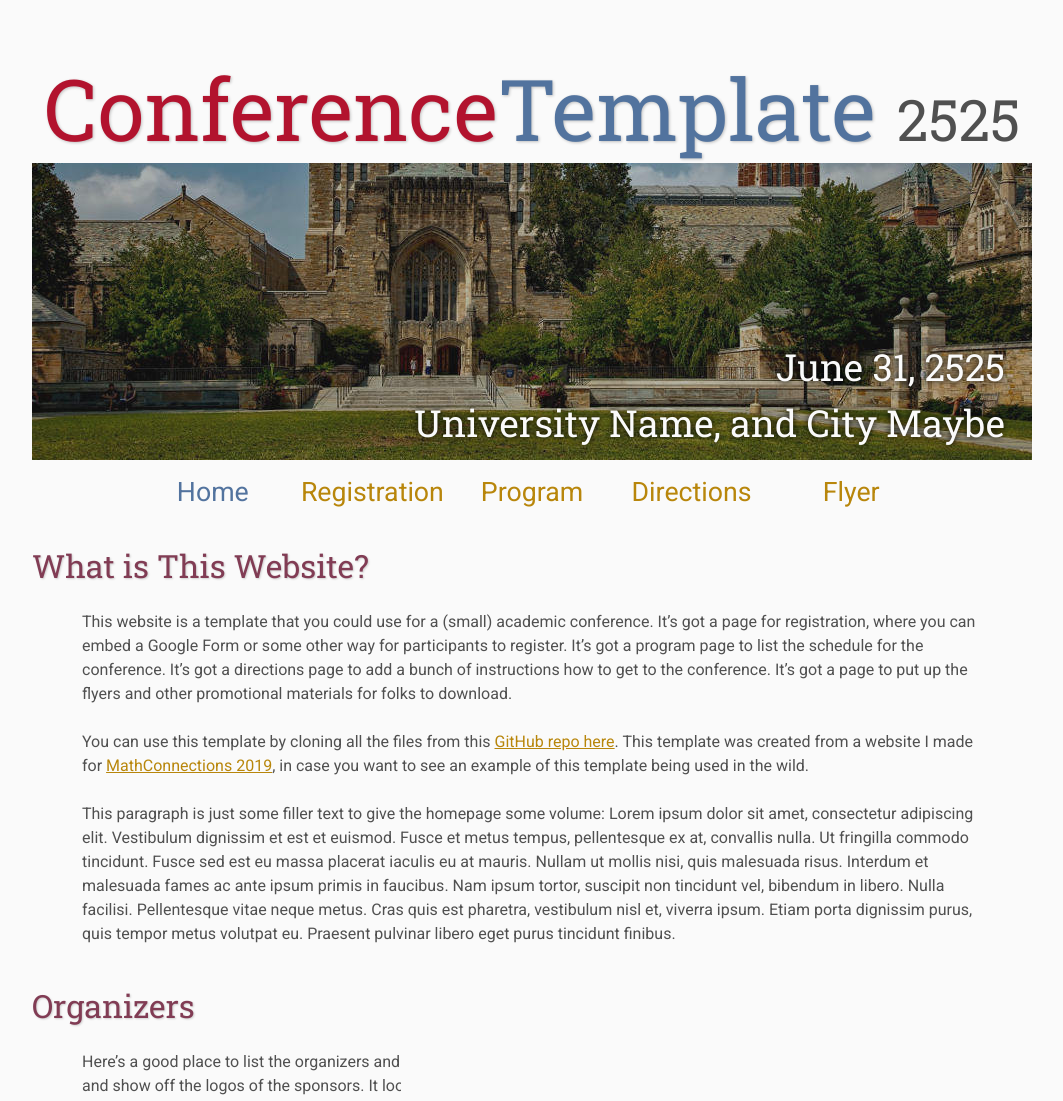
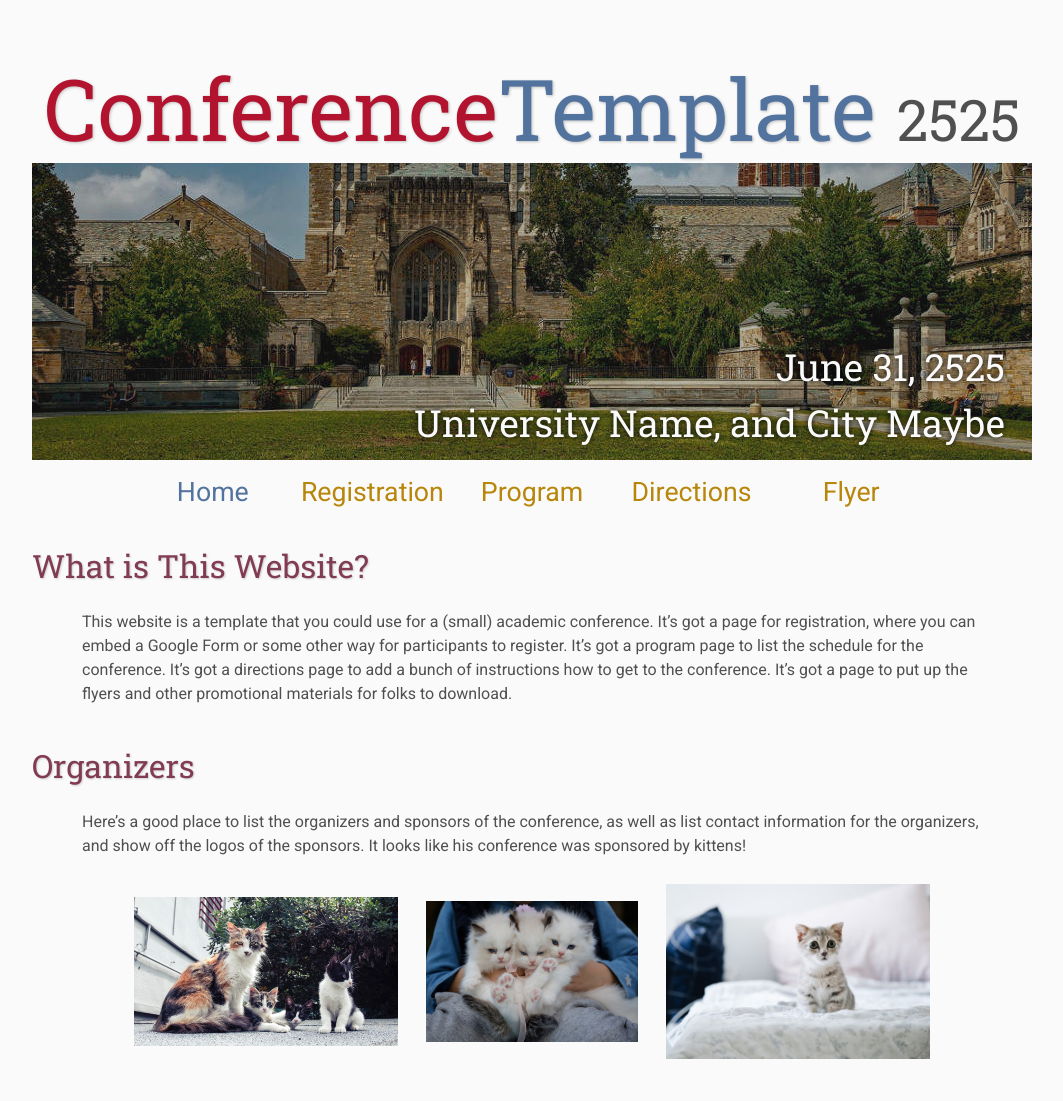
Before and after one commit to greenhedge/quantum-intelligence, a plain HTML site: page index.html in a window 1280 px wide. Shown: the top 1101 px of the page, without its empty margins (108-1171 px from the left). Drawn offline with Linux system fonts and the light colour scheme.

Commit message:
Deleted a paragraph

```diff
--- a/index.html
+++ b/index.html
@@ -53,15 +53,7 @@
         It&rsquo;s got a page to put up the flyers and other promotional materials for folks to download.
     </p>
     <p>
-        You can use this template by cloning all the files from this
-        <a target="_blank" href="https://github.com/mikepierce/conference-website-template">GitHub repo here</a>.
-        This template was created from a website I made for
-        <a target="_blank" href="http://math.ucr.edu/~mathconn/">MathConnections 2019</a>,
-        in case you want to see an example of this template being used in the wild.
-    </p>
-    <p>
-        This paragraph is just some filler text to give the homepage some volume:
-        Lorem ipsum dolor sit amet, consectetur adipiscing elit. Vestibulum dignissim et est et euismod. Fusce et metus tempus, pellentesque ex at, convallis nulla. Ut fringilla commodo tincidunt. Fusce sed est eu massa placerat iaculis eu at mauris. Nullam ut mollis nisi, quis malesuada risus. Interdum et malesuada fames ac ante ipsum primis in faucibus. Nam ipsum tortor, suscipit non tincidunt vel, bibendum in libero. Nulla facilisi. Pellentesque vitae neque metus. Cras quis est pharetra, vestibulum nisl et, viverra ipsum. Etiam porta dignissim purus, quis tempor metus volutpat eu. Praesent pulvinar libero eget purus tincidunt finibus.
+
     </p>
 
     <h2>Organizers</h2>
```
